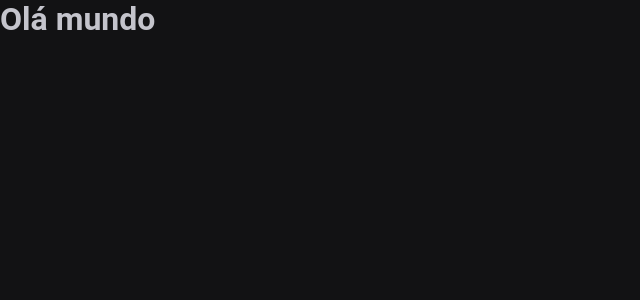
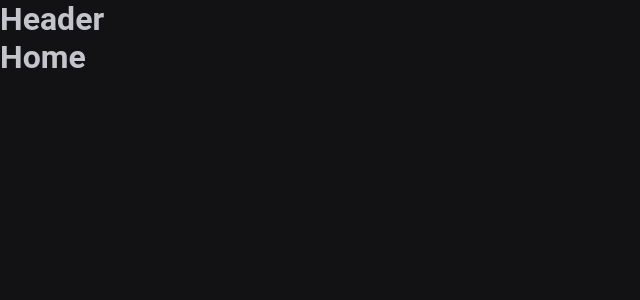
Before and after one commit to JoaoAlberto20/Timer-Pomodoro, a React (Vite) app: page / in a window 1280 px wide. Shown: the top 300 px of the page, without its empty margins (0-640 px from the left). Built offline with nearby package versions, Linux system fonts and the light colour scheme.

Commit message:
:wrench: Feat: Adicinando configurações para roteamento das paginas

```diff
--- a/src/App.tsx
+++ b/src/App.tsx
@@ -1,12 +1,15 @@
+import { BrowserRouter } from 'react-router-dom'
 import { ThemeProvider } from 'styled-components'
+import { Router } from './Router'
 import { GlobalStyle } from './styles/Global'
 import { defaultTheme } from './styles/Themes/default'
 
 export function App() {
   return (
     <ThemeProvider theme={defaultTheme}>
-      <h1>Olá mundo</h1>
-
+      <BrowserRouter>
+        <Router />
+      </BrowserRouter>
       <GlobalStyle />
     </ThemeProvider>
   )
--- /dev/null
+++ b/src/Router.tsx
@@ -0,0 +1,15 @@
+import { Route, Routes } from 'react-router-dom'
+import { DefaultLayout } from './layouts/Default'
+import { History } from './pages/History'
+import { Home } from './pages/Home'
+
+export function Router() {
+  return (
+    <Routes>
+      <Route path="/" element={<DefaultLayout />}>
+        <Route path="/" element={<Home />} />
+        <Route path="/history" element={<History />} />
+      </Route>
+    </Routes>
+  )
+}
--- /dev/null
+++ b/src/components/Header.tsx
@@ -0,0 +1,3 @@
+export function Header() {
+  return <h1>Header</h1>
+}
--- /dev/null
+++ b/src/layouts/Default.tsx
@@ -0,0 +1,11 @@
+import { Outlet } from 'react-router-dom'
+import { Header } from '../components/Header'
+
+export function DefaultLayout() {
+  return (
+    <div>
+      <Header />
+      <Outlet />
+    </div>
+  )
+}
--- /dev/null
+++ b/src/pages/History.tsx
@@ -0,0 +1,3 @@
+export function History() {
+  return <h1>History</h1>
+}
--- /dev/null
+++ b/src/pages/Home.tsx
@@ -0,0 +1,3 @@
+export function Home() {
+  return <h1>Home</h1>
+}
```
